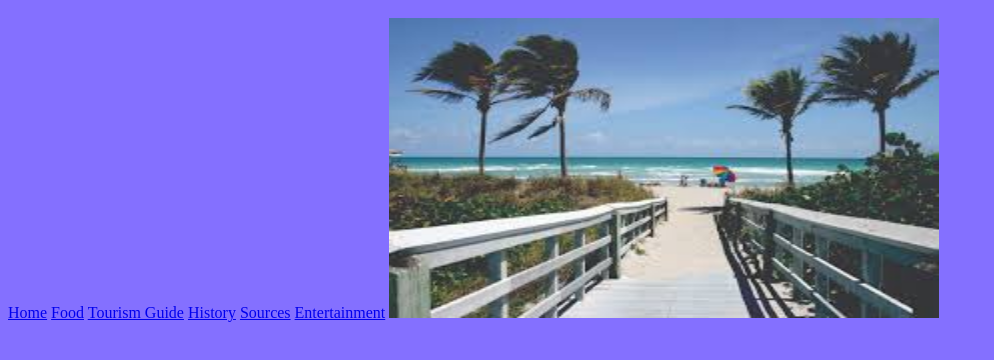
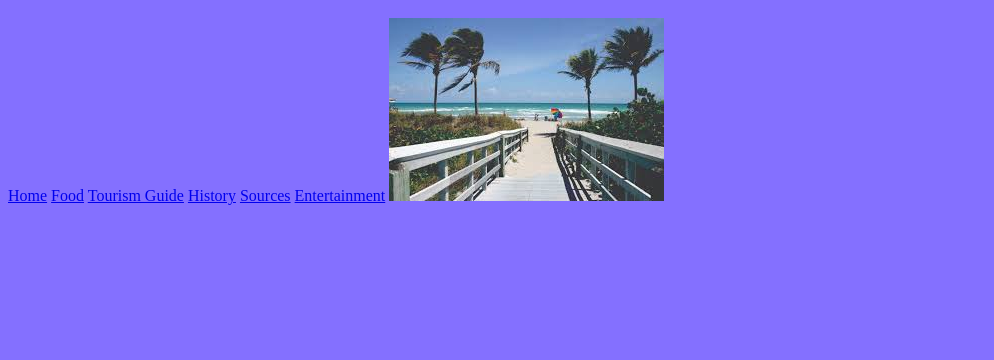
Before and after one commit to masonscott12/Project-FL, a plain HTML site: page Florida Project/index.html in a window 1280 px wide. Shown: the part 48-408 px from the top of the page, without its empty margins (0-994 px from the left). Drawn offline with Linux system fonts and the light colour scheme.

Commit message:
Update index.html

```diff
--- a/Florida Project/index.html
+++ b/Florida Project/index.html
@@ -14,7 +14,7 @@
 <a href= "History.html">History</a>
 <a href="Sources.html">Sources</a>
 <a href="Entertainment.html">Entertainment</a>
-<img src= "welcome to Florida.jpg" alt="welcome to Florida" width="550" height="300">
+<img src= "welcome to Florida.jpg" alt="welcome to Florida">
 
 
 
```
